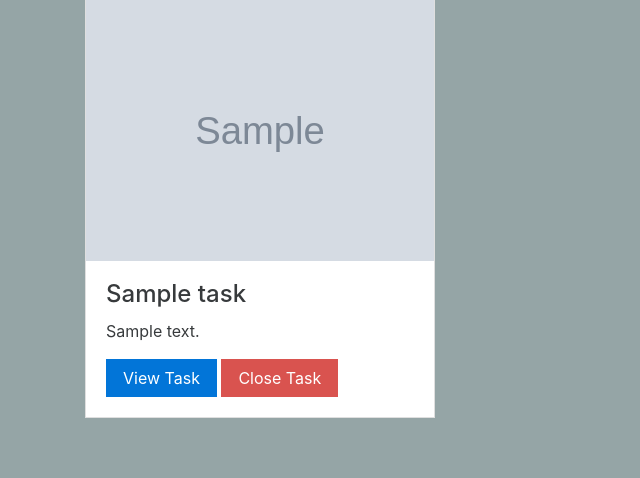
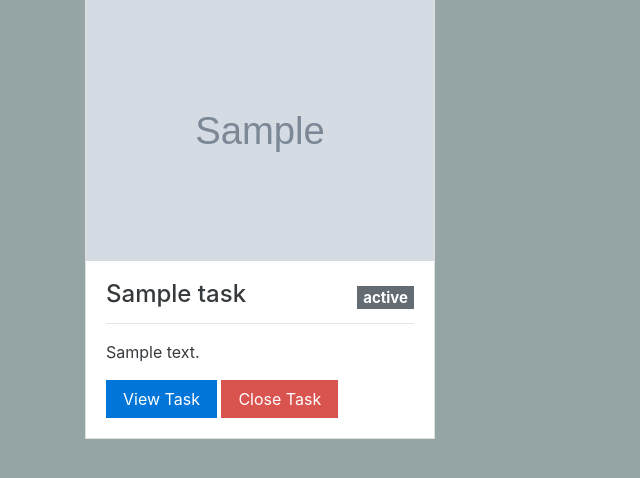
Before and after one commit to johnroper100/niteD, a PHP site: page /tasks.php in a window 1280 px wide. Shown: the part 70-548 px from the top of the page, without its empty margins (0-640 px from the left). Run offline with PHP 8.4, Linux system fonts and the light colour scheme; a user stored in the database is signed in; tables that the repository leaves empty hold one stand-in row (values such as "Sample post"); grey boxes marked "Sample" are stand-in pictures.

Commit message:
added task state

```diff
--- a/css/style.css
+++ b/css/style.css
@@ -13,3 +13,85 @@ body {
 .card-img-top {
     background-color: #bdc3c7;
 }
+
+.badge {
+  display: inline-block;
+  padding: 0.25em 0.4em;
+  font-size: 75%;
+  font-weight: bold;
+  line-height: 1;
+  color: #fff;
+  text-align: center;
+  white-space: nowrap;
+  vertical-align: baseline;
+  border-radius: 0.25rem;
+}
+
+.badge:empty {
+  display: none;
+}
+
+.btn .badge {
+  position: relative;
+  top: -1px;
+}
+
+a.badge:focus, a.badge:hover {
+  color: #fff;
+  text-decoration: none;
+  cursor: pointer;
+}
+
+.badge-pill {
+  padding-right: 0.6em;
+  padding-left: 0.6em;
+  border-radius: 10rem;
+}
+
+.badge-default {
+  background-color: #636c72;
+}
+
+.badge-default[href]:focus, .badge-default[href]:hover {
+  background-color: #4b5257;
+}
+
+.badge-primary {
+  background-color: #0275d8;
+}
+
+.badge-primary[href]:focus, .badge-primary[href]:hover {
+  background-color: #025aa5;
+}
+
+.badge-success {
+  background-color: #5cb85c;
+}
+
+.badge-success[href]:focus, .badge-success[href]:hover {
+  background-color: #449d44;
+}
+
+.badge-info {
+  background-color: #5bc0de;
+}
+
+.badge-info[href]:focus, .badge-info[href]:hover {
+  background-color: #31b0d5;
+}
+
+.badge-warning {
+  background-color: #f0ad4e;
+}
+
+.badge-warning[href]:focus, .badge-warning[href]:hover {
+  background-color: #ec971f;
+}
+
+.badge-danger {
+  background-color: #d9534f;
+}
+
+.badge-danger[href]:focus, .badge-danger[href]:hover {
+  background-color: #c9302c;
+}
--- a/dbdata.sql
+++ b/dbdata.sql
@@ -13,6 +13,7 @@ CREATE TABLE IF NOT EXISTS `tasks` (
   `task_id` int NOT NULL PRIMARY KEY AUTO_INCREMENT,
   `task_name` varchar(50) NOT NULL,
   `task_desc` text NOT NULL,
+  `task_state` varchar(20) NOT NULL,
   `task_image` text NOT NULL,
   UNIQUE KEY `task_id` (`task_id`)
 );
--- a/task-info.php
+++ b/task-info.php
@@ -90,7 +90,8 @@ if ($row = mysqli_fetch_array($result)) {
     <div class="col-md-5">
         <div class="card">
             <div class="card-block">
-                <h4 class="card-title"><?php echo $row['task_name'];?></h4>
+                <h4 class="card-title"><?php echo $row['task_name'];?><span class="badge badge-default float-xs-right" style="font-size: 15px; margin-top: 5px;"><?php echo $row['task_state']; ?></span></h4>
+                <hr>
                 <p class="card-text"><?php echo $row['task_desc'];?></p>
                 <form role="form" action="<?php echo $_SERVER['PHP_SELF']; ?>" method="post" name="taskdeleteform">
                     <input type="hidden" name="tid" id="tid" value="<?php echo $taskID;?>">
--- a/tasks.php
+++ b/tasks.php
@@ -30,7 +30,8 @@ while($row = mysqli_fetch_array($result)){ ?>
         <div class="card" >
             <img class="card-img-top img-fluid" width="100%" src="uploads/<?php echo $row['task_image']; ?>" onError="this.onerror=null;this.src='uploads/no-media.jpg';" alt="<?php echo $row['task_name']; ?>">
             <div class="card-block">
-                <h4 class="card-title"><?php echo $row['task_name']; ?></h4>
+                <h4 class="card-title"><?php echo $row['task_name']; ?><span class="badge badge-default float-xs-right" style="font-size: 15px; margin-top: 5px;"><?php echo $row['task_state']; ?></span></h4>
+                <hr>
                 <p class="card-text"><?php echo $row['task_desc']; ?></p>
                 <form role="form" action="<?php echo $_SERVER['PHP_SELF']; ?>" method="post" name="taskdeleteform">
                     <input type="hidden" name="tid" id="tid" value="<?php echo $row['task_id']; ?>">
```
Also changed, not shown: add-task.php (+13 -1 lines).
